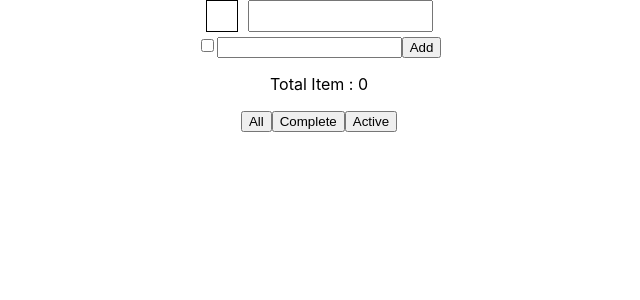
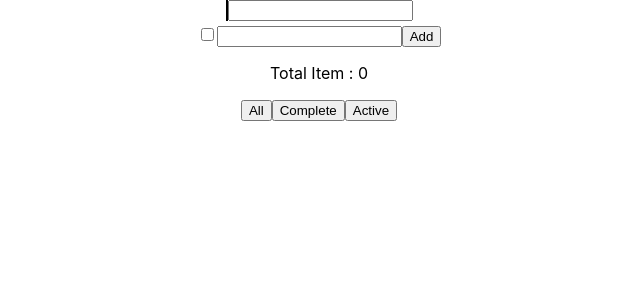
Before and after one commit to game5413/todo-react, a React (Create React App) app: page / in a window 1280 px wide. Shown: the top 300 px of the page, without its empty margins (321-961 px from the left). Built offline with nearby package versions, Linux system fonts and the light colour scheme.

Commit message:
change: - add new plugin jss

```diff
--- a/package.json
+++ b/package.json
@@ -4,6 +4,7 @@
   "private": true,
   "dependencies": {
     "jss": "^9.8.7",
+    "jss-plugin-camel-case": "^10.0.0-alpha.7",
     "jss-plugin-nested": "^10.0.0-alpha.7",
     "jss-plugin-vendor-prefixer": "^10.0.0-alpha.7",
     "lodash": "^4.17.11",
--- a/src/Components/TodoApp/InputField.js
+++ b/src/Components/TodoApp/InputField.js
@@ -3,22 +3,8 @@ import Item from './ItemList'
 import Status from './FooterActions'
 import withStyles from "react-jss"
 
-function PxToRem(pixel) {
-  return `${(pixel / 16)}rem`
-}
-
-function RandString() {
-  return Math.random().toString(36).replace('0.', '')
-}
-
 const styles = theme => ({
-  layout: {}
-})
-
-let TodoId = 0
-
-const InputComponent = _ => {
-  const styles = {
+  layout: {},
   inputWrapper: {
     display: "inline-flex",
     width: "100%",
@@ -30,29 +16,30 @@ const InputComponent = _ => {
   },
   checkBoxWrapper: {
     border: "1px solid black",
-      height: PxToRem(20),
-      width: PxToRem(20),
-      marginRight: PxToRem(10),
-      padding: PxToRem(5)
+    height: 20,
+    width: 20,
+    marginRight: 10,
+    padding: 5
   },
   checkBoxValue: {
     width: "100%",
     height: "100%",
   }
-  }
+})
 
+let TodoId = 0
+
+const InputComponent = ({styles}) => {
   return (
-    <div style={styles.inputWrapper}>
+    <div className={styles.inputWrapper}>
       <input
         id="checkbox-all"
-        style={styles.checkBox}
+        className={styles.checkBox}
         type="checkbox"
       />
-      <label htmlFor="checkbox-all" style={styles.checkBoxWrapper}>
+      <label htmlFor="checkbox-all" className={styles.checkBoxWrapper}>
         <div
-          style={
-            styles.checkBoxValue
-          }
+          className={styles.checkBoxValue}
         />
       </label>
       <input
@@ -227,11 +214,12 @@ class Input extends Component {
 
   render() {
     const { item } = this.state
+    const { classes } = this.props
     let totalComplete = 0
     const count = item.map((data, index) => data.isComplete && ++totalComplete)
     return (
-      <div>
-        <InputComponent/>
+      <div className={classes.layout}>
+        <InputComponent styles={classes}/>
         <center>
           <input
             type="checkbox"
--- a/src/index.js
+++ b/src/index.js
@@ -6,8 +6,18 @@ import * as serviceWorker from './serviceWorker';
 import { JssProvider, ThemeProvider } from "react-jss"
 import JssPreset from "./jss"
 
+function PxToRem(pixel) {
+    return `${(pixel / 16)}rem`
+}
+
+function RandString() {
+    return Math.random().toString(36).replace('0.', '')
+}
+
 const theme = {
-    background: "#00000"
+    background: "#00000",
+    PxToRem: PxToRem,
+    randomString: RandString
 }
 
 ReactDOM.render(
--- a/src/jss.js
+++ b/src/jss.js
@@ -1,11 +1,13 @@
 import { create as CreateJss } from "jss"
 import JssVendorPrefixed from "jss-plugin-vendor-prefixer"
 import JssNested from "jss-plugin-nested"
+import jssCamelCase from "jss-plugin-camel-case"
 
 const jss = CreateJss()
 jss.use(
     JssVendorPrefixed(),
-    JssNested()
+    JssNested(),
+    jssCamelCase()
 )
 
 export default jss
```
Also changed, not shown: 1 other file (tests, documents, lock files or other folders). Lines whose indentation alone changed are shown as unchanged.
